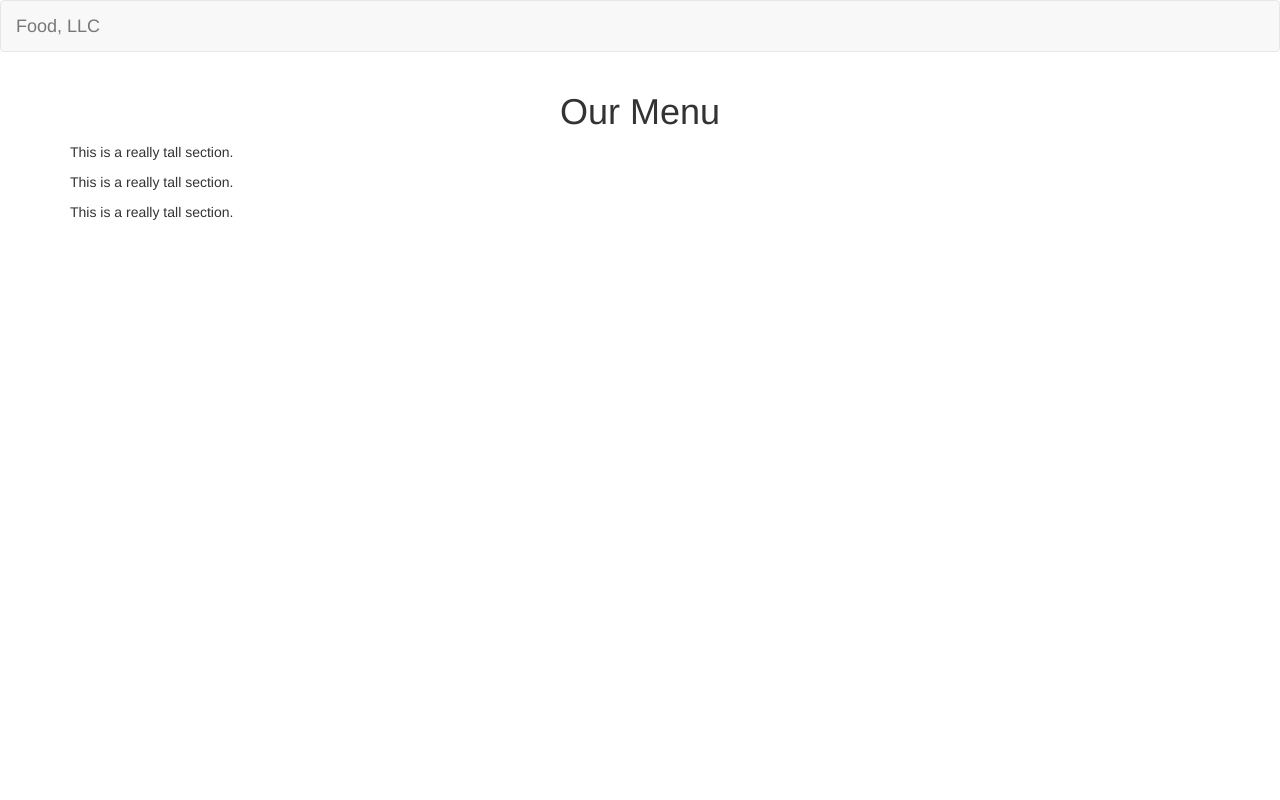
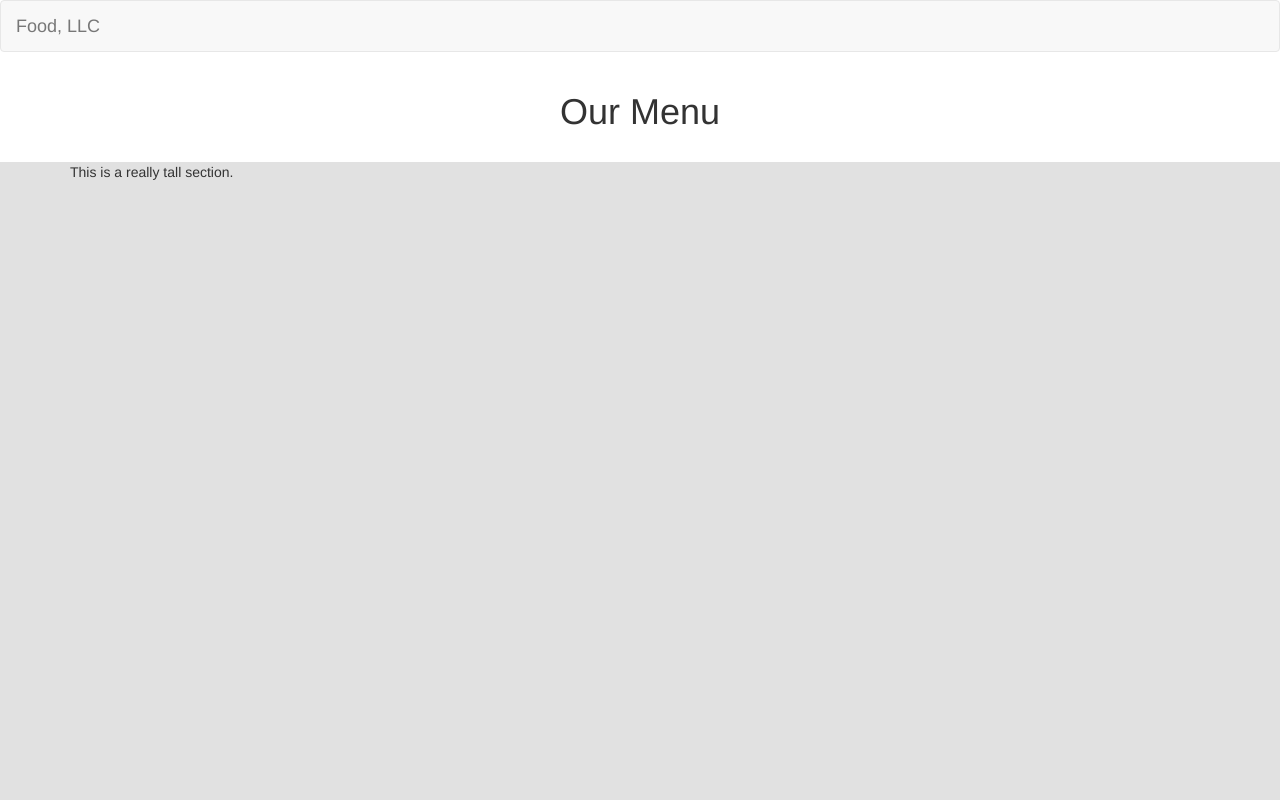
Before and after one commit to bernardmatanga/module3-solution, a plain HTML site: page index.html in a window 1280 px wide. Shown: the top 800 px of the page. Drawn offline with Linux system fonts and the light colour scheme.

Commit message:
Update styles.css

```diff
--- a/css/styles.css
+++ b/css/styles.css
@@ -18,17 +18,17 @@
     background-color: #e5e5e5; /* Set your desired background color */
     margin-top: 20px; /* Adjust the margin as needed */
 }
-.chicken-section {
+#chicken-section {
     height: 1000px; /* Set the desired height */
     background-color: #e1e1e1; /* Set your desired background color */
     margin-top: 20px; /* Adjust the margin as needed */
 }
-.sushi-section {
+#sushi-section {
     height: 1000px; /* Set the desired height */
     background-color: #e7e7e7; /* Set your desired background color */
     margin-top: 20px; /* Adjust the margin as needed */
 }
-.beef-section {
+#beef-section {
     height: 1000px; /* Set the desired height */
     background-color: #e9e9e9; /* Set your desired background color */
     margin-top: 20px; /* Adjust the margin as needed */
```
